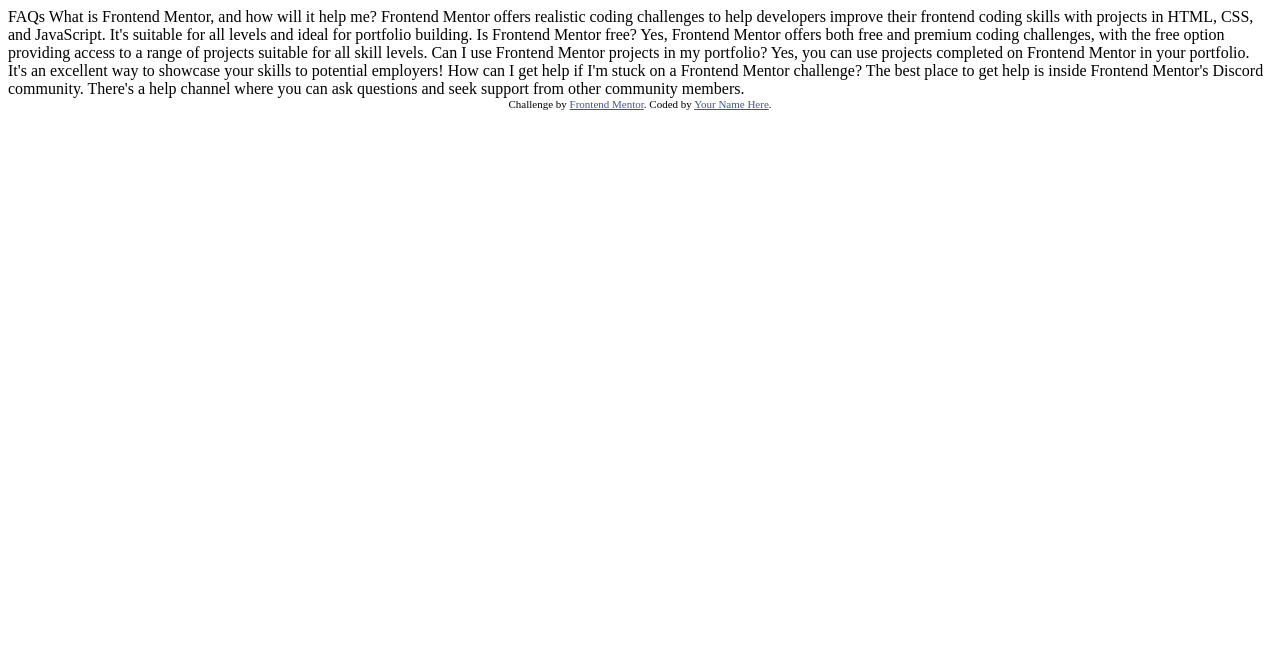
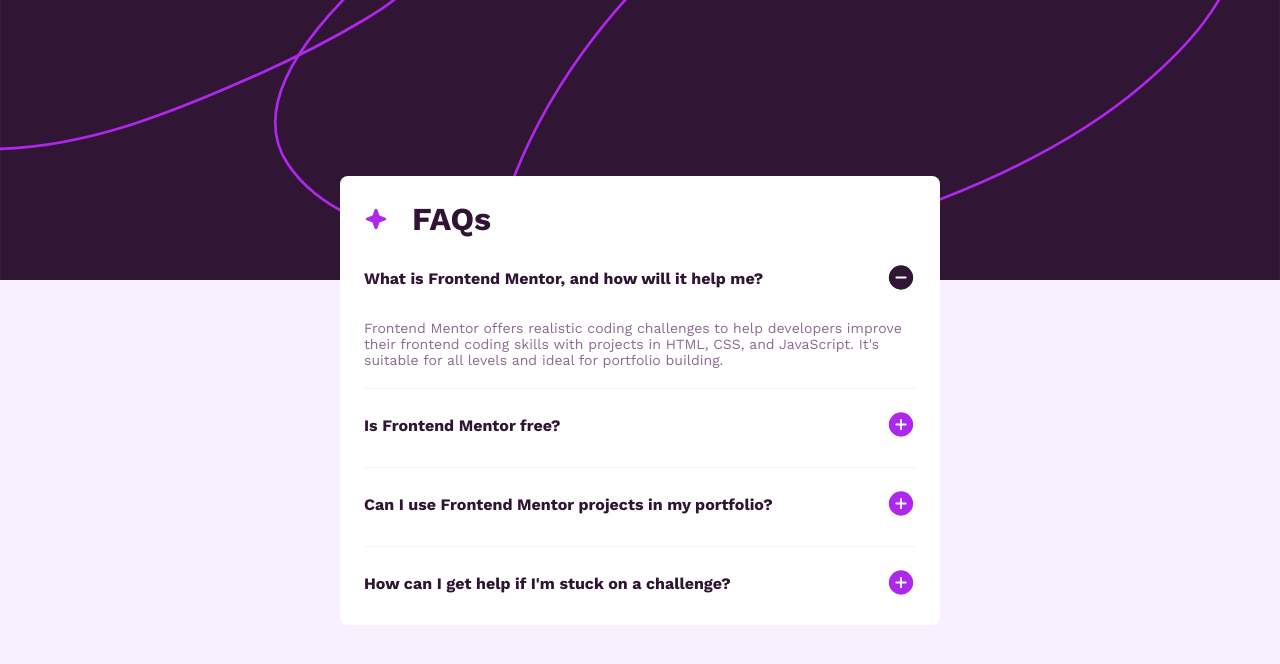
Before and after one commit to Feuzi/faq-accordion, a plain HTML site: page index.html in a window 1280 px wide. Drawn offline with nearby package versions, Linux system fonts and the light colour scheme.

Commit message:
added css and js functionality

```diff
--- a/index.html
+++ b/index.html
@@ -3,37 +3,67 @@
     <head>
         <meta charset="UTF-8" />
         <meta name="viewport" content="width=device-width, initial-scale=1.0" />
-        <!-- displays site properly based on user's device -->
-
         <link rel="icon" type="image/png" sizes="32x32" href="./assets/images/favicon-32x32.png" />
-
         <title>Frontend Mentor | FAQ accordion</title>
-
-        <!-- Feel free to remove these styles or customise in your own stylesheet 👍 -->
-        <style>
-            .attribution {
-                font-size: 11px;
-                text-align: center;
-            }
-            .attribution a {
-                color: hsl(228, 45%, 44%);
-            }
-        </style>
+        <link rel="stylesheet" href="styles.css" />
     </head>
     <body>
-        FAQs What is Frontend Mentor, and how will it help me? Frontend Mentor offers realistic coding challenges to
-        help developers improve their frontend coding skills with projects in HTML, CSS, and JavaScript. It's suitable
-        for all levels and ideal for portfolio building. Is Frontend Mentor free? Yes, Frontend Mentor offers both free
-        and premium coding challenges, with the free option providing access to a range of projects suitable for all
-        skill levels. Can I use Frontend Mentor projects in my portfolio? Yes, you can use projects completed on
-        Frontend Mentor in your portfolio. It's an excellent way to showcase your skills to potential employers! How can
-        I get help if I'm stuck on a Frontend Mentor challenge? The best place to get help is inside Frontend Mentor's
-        Discord community. There's a help channel where you can ask questions and seek support from other community
-        members.
-
-        <div class="attribution">
-            Challenge by <a href="https://www.frontendmentor.io?ref=challenge" target="_blank">Frontend Mentor</a>.
-            Coded by <a href="#">Your Name Here</a>.
-        </div>
+        <section class="questions">
+            <div class="questions-header">
+                <img src="./assets/images/icon-star.svg" class="logo" alt="star" />
+                <h2>FAQs</h2>
+            </div>
+            <div class="questions-center">
+                <article class="question show-question">
+                    <div class="question-header">
+                        <h3>What is Frontend Mentor, and how will it help me?</h3>
+                        <button type="button" class="question-btn">
+                            <img src="./assets/images/icon-minus.svg" class="minus-icon" alt="minus">
+                            <img src="./assets/images/icon-plus.svg" class="plus-icon" alt="plus">
+                        </button>
+                    </div>
+                    <p class="question-text">
+                        Frontend Mentor offers realistic coding challenges to help developers improve their frontend coding skills with projects in HTML, CSS, and JavaScript. It's suitable for all levels and ideal for portfolio building.
+                    </p>
+                </article>
+                <article class="question">
+                    <div class="question-header">
+                        <h3>Is Frontend Mentor free?</h3>
+                        <button type="button" class="question-btn">
+                            <img src="./assets/images/icon-minus.svg" class="minus-icon" alt="minus">
+                            <img src="./assets/images/icon-plus.svg" class="plus-icon" alt="plus">
+                        </button>
+                    </div>
+                    <p class="question-text">
+                        Yes, Frontend Mentor offers both free and premium coding challenges, with the free option providing access to a range of projects suitable for all skill levels.
+                    </p>
+                </article>
+                <article class="question">
+                    <div class="question-header">
+                        <h3>Can I use Frontend Mentor projects in my portfolio?</h3>
+                        <button type="button" class="question-btn">
+                            <img src="./assets/images/icon-minus.svg" class="minus-icon" alt="minus">
+                            <img src="./assets/images/icon-plus.svg" class="plus-icon" alt="plus">
+                        </button>
+                    </div>
+                    <p class="question-text">
+                        Yes, you can use projects completed on Frontend Mentor in your portfolio. It's an excellent way to showcase your skills to potential employers!
+                    </p>
+                </article>
+                <article class="question">
+                    <div class="question-header">
+                        <h3>How can I get help if I'm stuck on a challenge?</h3>
+                        <button type="button" class="question-btn">
+                            <img src="./assets/images/icon-minus.svg" class="minus-icon" alt="minus">
+                            <img src="./assets/images/icon-plus.svg" class="plus-icon" alt="plus">
+                        </button>
+                    </div>
+                    <p class="question-text">
+                        The best place to get help is inside Frontend Mentor's Discord community. There's a help channel where you can ask questions and seek support from other community members.
+                    </p>
+                </article>
+            </div>
+        </main>
+        <script src="./index.js"></script>
     </body>
 </html>
--- /dev/null
+++ b/index.js
@@ -0,0 +1,16 @@
+const questions = document.querySelectorAll(".question")
+let openQuestion = questions[0]
+
+questions.forEach(question => {
+    question.addEventListener("click", e => {
+        const parentElement = e.target.parentElement
+        if (parentElement.classList.contains("question-btn")) {
+            if (openQuestion && openQuestion != question) {
+                openQuestion.classList.remove("show-question")
+            }
+
+            question.classList.toggle("show-question")
+            openQuestion = question
+        }
+    })
+})
--- a/styles.css
+++ b/styles.css
@@ -0,0 +1,116 @@
+@import url("https://fonts.googleapis.com/css2?family=Work+Sans:ital,wght@0,100..900;1,100..900&display=swap");
+
+*,
+::before,
+::after {
+    padding: 0;
+    margin: 0;
+    box-sizing: border-box;
+}
+
+:root {
+    --white: hsl(0, 0%, 100%);
+    --light-pink: hsl(275, 100%, 97%);
+    --grayish-purple: hsl(292, 16%, 49%);
+    --dark-purple: hsl(292, 42%, 14%);
+}
+
+body {
+    background: var(--light-pink);
+    color: var(--dark-purple);
+    font-family: "Work Sans", system-ui;
+    height: 100vh;
+    display: grid;
+    place-items: center;
+}
+
+.questions {
+    background: var(--white);
+    width: 87.5vw;
+    max-width: 600px;
+    border-radius: 0.5rem;
+    padding: 1.5rem;
+    padding-bottom: 0;
+}
+
+.questions::before {
+    content: "";
+    position: absolute;
+    background: url("./assets/images/background-pattern-mobile.svg") center/cover no-repeat;
+    inset: 0;
+    height: 30%;
+    z-index: -10;
+}
+
+.questions-header {
+    display: flex;
+    align-items: center;
+    gap: 1.5rem;
+    margin-bottom: 1.5rem;
+}
+
+.logo {
+    width: 1.5rem;
+    height: 1.5rem;
+}
+
+.questions-header h2 {
+    font-size: 2rem;
+}
+
+.question-header {
+    display: flex;
+    justify-content: space-between;
+    align-items: center;
+    gap: 2.5rem;
+    margin-top: 1.25rem;
+    margin-bottom: 1.5rem;
+}
+
+.question-header h3 {
+    font-size: 1rem;
+}
+
+.question-btn {
+    background: transparent;
+    border: transparent;
+    cursor: pointer;
+}
+
+.question-text {
+    color: var(--grayish-purple);
+    font-size: 0.875rem;
+    padding-right: 0.5rem;
+    margin-bottom: 1.25rem;
+}
+
+.question:not(.question:last-child) {
+    border-bottom: 1px solid var(--light-pink);
+}
+
+.minus-icon {
+    display: none;
+}
+
+.question-text {
+    display: none;
+}
+
+.show-question .plus-icon {
+    display: none;
+}
+
+.show-question .minus-icon {
+    display: inline;
+}
+
+.show-question .question-text {
+    display: block;
+}
+
+@media screen and (min-width: 500px) {
+    .questions::before {
+        background: url("./assets/images/background-pattern-desktop.svg") center/cover no-repeat;
+        height: 35%;
+    }
+}
```
